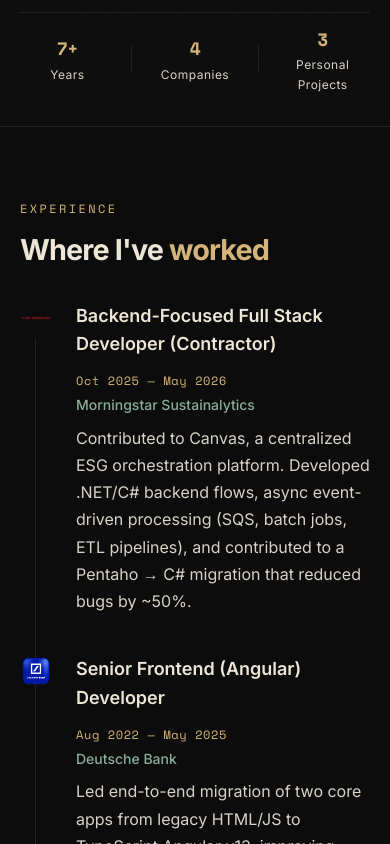
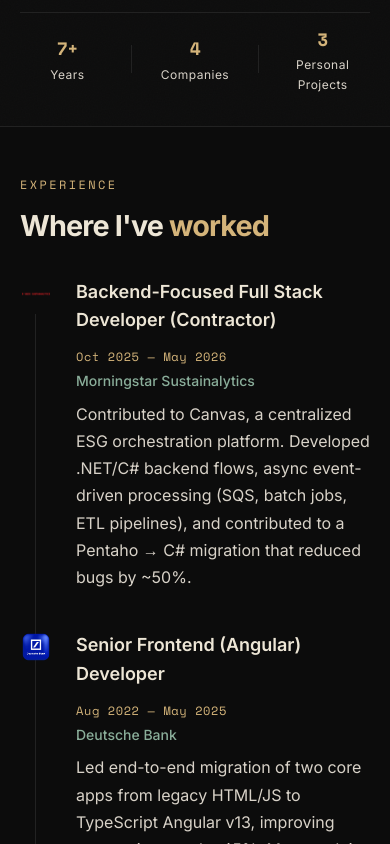
Before and after one commit to ZakariaF1/cv-website, a React (Vite) app: page / in a window 390 px wide. Shown: the part 880-1724 px from the top of the page. Built offline with nearby package versions, Linux system fonts and the light colour scheme.

Commit message:
section spacing decreased

```diff
--- a/src/index.css
+++ b/src/index.css
@@ -67,7 +67,7 @@
   --hero-title:    1.9rem;  /* left panel hero heading */
 
   /* Spacing scale */
-  --section-pad:   100px;   /* section top/bottom padding */
+  --section-pad:   72px;   /* section top/bottom padding */
   --main-pad:      6%;      /* main horizontal padding */
   --panel-pad:     48px;    /* left panel inner padding */
 }
@@ -83,7 +83,7 @@
     --text-xl:       32px;
     --section-title: 2.6rem;
     --hero-title:    2.4rem;
-    --section-pad:   120px;
+    --section-pad:   88px;
     --main-pad:      7%;
     --panel-pad:     64px;
   }
@@ -100,7 +100,7 @@
     --text-xl:       24px;
     --section-title: 1.7rem;
     --hero-title:    1.5rem;
-    --section-pad:   80px;
+    --section-pad:   60px;
     --main-pad:      5%;
     --panel-pad:     36px;
   }
@@ -117,7 +117,7 @@
     --text-xl:       28px;
     --section-title: 1.8rem;
     --hero-title:    2rem;
-    --section-pad:   72px;
+    --section-pad:   48px;
     --main-pad:      20px;
     --panel-pad:     20px;
   }
```
